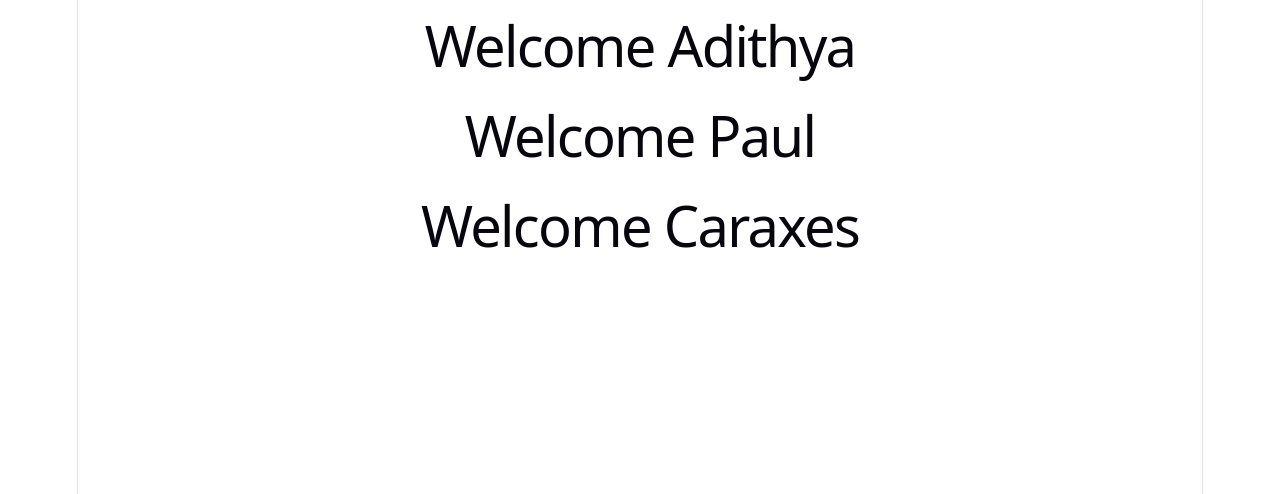
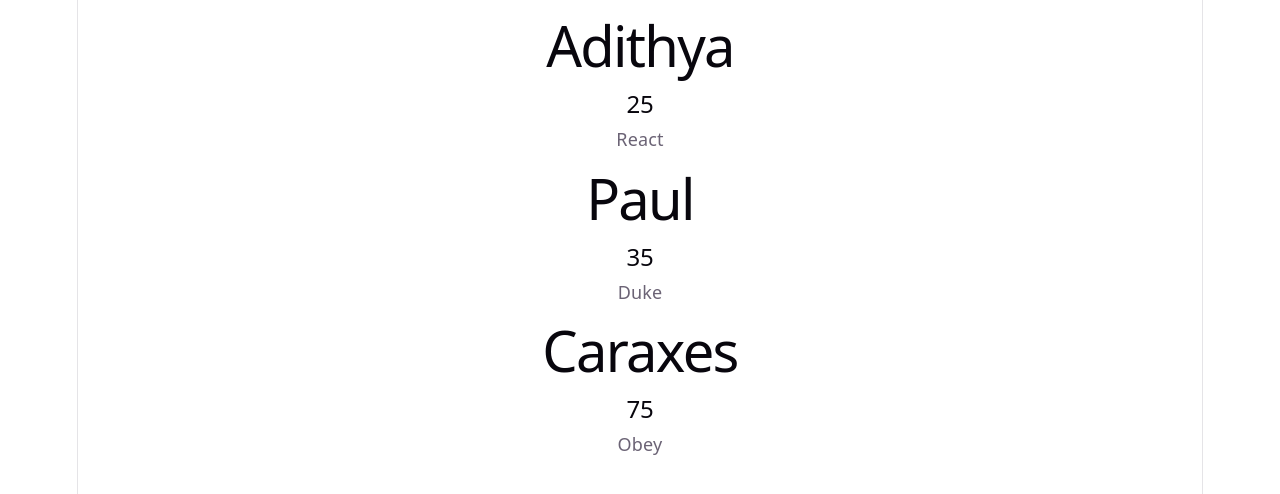
Before and after one commit to adithya2809/Learn-Python-Full-Stack-Development, a React (Vite) app in the folder react-frontend/: page / in a window 1280 px wide. Shown: the top 494 px of the page. Built offline with nearby package versions, Linux system fonts and the light colour scheme.

Commit message:
Refactor App component to use Student component with props for name, age, and course and updated notes till the react rerendering

```diff
--- a/react-frontend/src/App.jsx
+++ b/react-frontend/src/App.jsx
@@ -1,7 +1,12 @@
 
 
-function Welcome(props){
-  return <h1>Welcome {props.name}</h1>
+function Student({name, age,course}){
+  return(<> <h1>{name}</h1>
+        <h2>{age}</h2>
+        <p>{course}</p>
+  </>
+
+  )
 
 }
 
@@ -9,9 +14,16 @@ function Welcome(props){
 function App(){
   return(
     <>
-    <Welcome name="Adithya"/>
-    <Welcome name="Paul"/>
-    <Welcome name="Caraxes"/>
+    <Student name="Adithya"
+             age={25}
+             course="React"/>
+    <Student name="Paul"
+             age={35}
+             course="Duke"/>
+    <Student name="Caraxes"
+             age={75}
+             course="Obey"/>
+
     </>
   );
 
```
Also changed, not shown: 1 other file (tests, documents, lock files or other folders).
